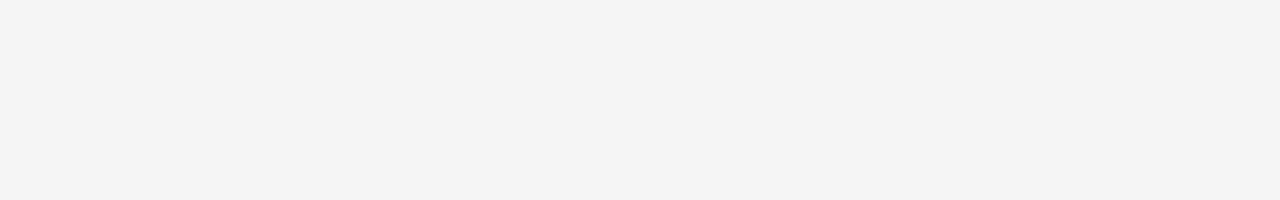
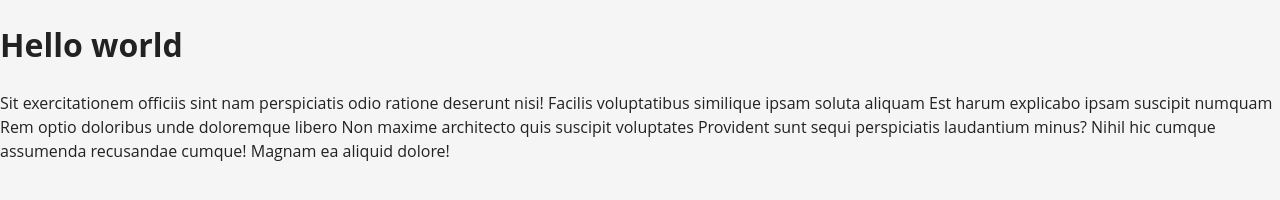
Before and after one commit to gitter-badger/bass, a website built with webpack: page src/index.html in a window 1280 px wide. Built offline with nearby package versions, Linux system fonts and the light colour scheme.

Commit message:
add example content

```diff
--- a/src/index.html
+++ b/src/index.html
@@ -5,6 +5,9 @@
     <title>Bass</title>
 </head>
 <body>
-
+    <h1>Hello world</h1>
+    <p>
+        Sit exercitationem officiis sint nam perspiciatis odio ratione deserunt nisi! Facilis voluptatibus similique ipsam soluta aliquam Est harum explicabo ipsam suscipit numquam Rem optio doloribus unde doloremque libero Non maxime architecto quis suscipit voluptates Provident sunt sequi perspiciatis laudantium minus? Nihil hic cumque assumenda recusandae cumque! Magnam ea aliquid dolore!
+    </p>
 </body>
 </html>
```
